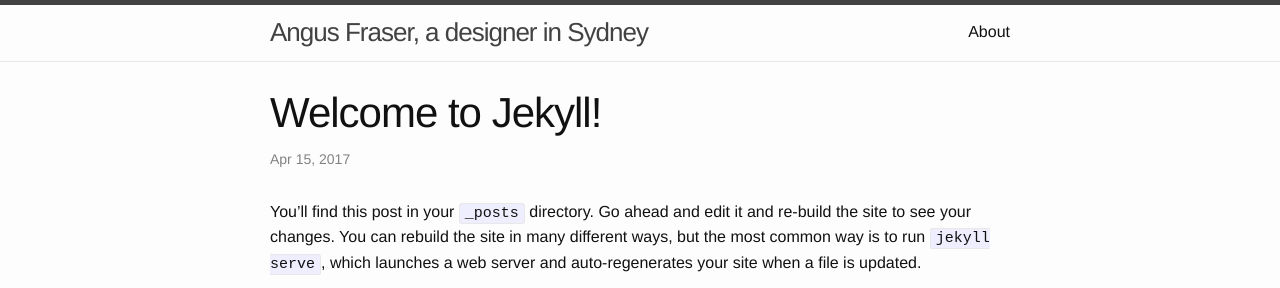
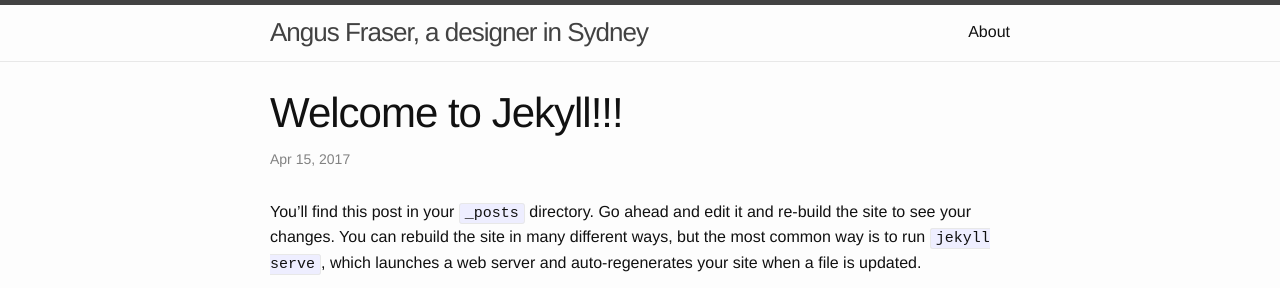
Before and after one commit to angusf/personalsite, a Jekyll site: the page built from _posts/2017-04-16-welcome-to-jekyll.markdown, in a window 1280 px wide. Shown: the top 288 px of the page. Built offline with Jekyll 4.4.1, drawn with Linux system fonts in a browser that asks for light colours.

```diff
--- a/_config.yml
+++ b/_config.yml
@@ -31,7 +31,7 @@ github_username:  angusf
 # Build settings
 
 markdown: kramdown
-gems:
+plugins:
   - jekyll-feed
 exclude:
   - Gemfile
--- a/_posts/2017-04-16-welcome-to-jekyll.markdown
+++ b/_posts/2017-04-16-welcome-to-jekyll.markdown
@@ -1,6 +1,6 @@
 ---
 layout: post
-title:  "Welcome to Jekyll!"
+title:  "Welcome to Jekyll!!!"
 date:   2017-04-16 10:49:29 +1100
 categories: jekyll update
 ---
```
